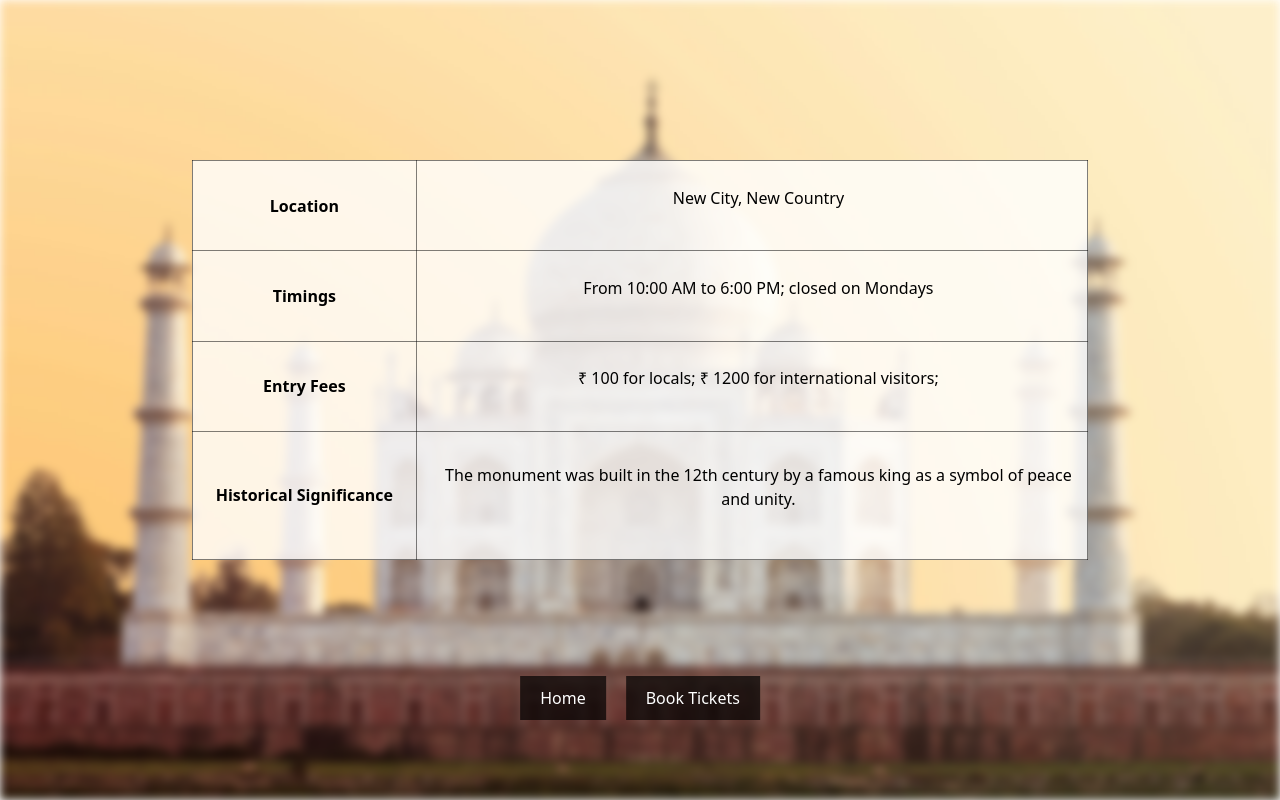
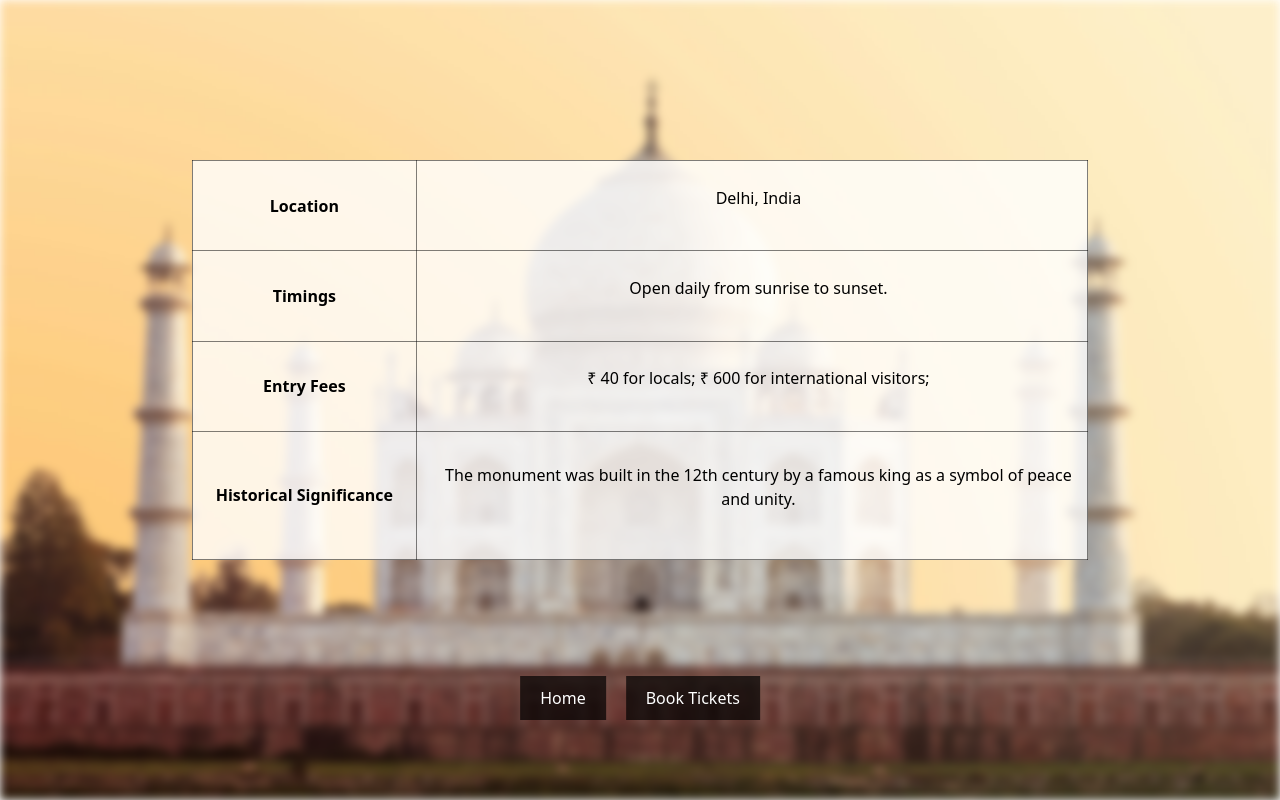
Before and after one commit to NUMAN165/Heritage, a React (Create React App) app: page /HumayunsPage in a window 1280 px wide. Built offline with nearby package versions, Linux system fonts and the light colour scheme; a web font is replaced by a local one.

Commit message:
Git commit

```diff
--- a/src/components/Information/HumayunsPage.jsx
+++ b/src/components/Information/HumayunsPage.jsx
@@ -4,11 +4,11 @@ import "./Cards.css";
 const HumayunsPage = () => {
   // Configurable table data
   const tableData = [
-    { label: "Location", value: "New City, New Country" },
-    { label: "Timings", value: "From 10:00 AM to 6:00 PM; closed on Mondays" },
+    { label: "Location", value: "Delhi, India" },
+    { label: "Timings", value: "Open daily from sunrise to sunset." },
     {
       label: "Entry Fees",
-      value: "₹ 100 for locals; ₹ 1200 for international visitors;",
+      value: "₹ 40 for locals; ₹ 600 for international visitors;",
     },
     {
       label: "Historical Significance",
```
